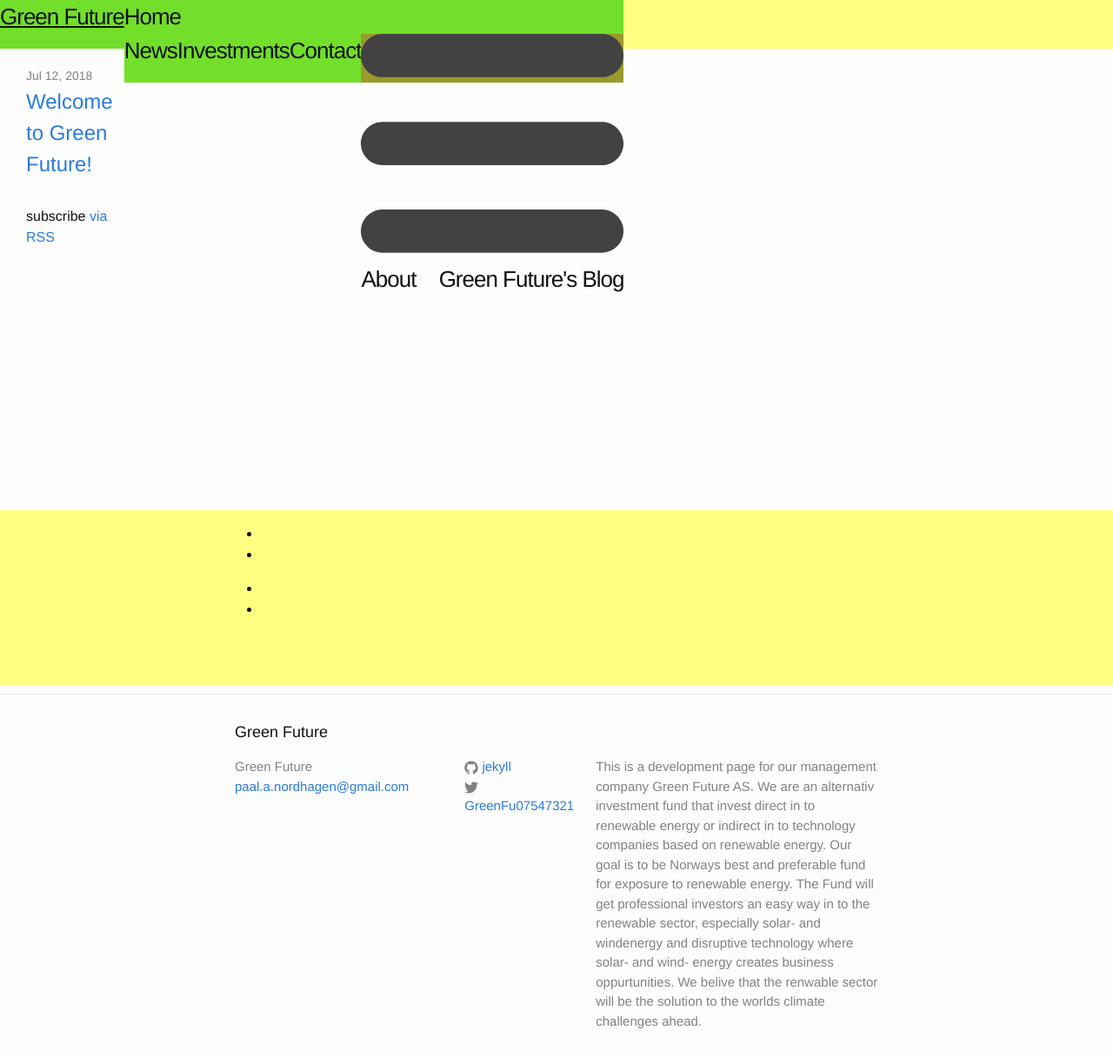
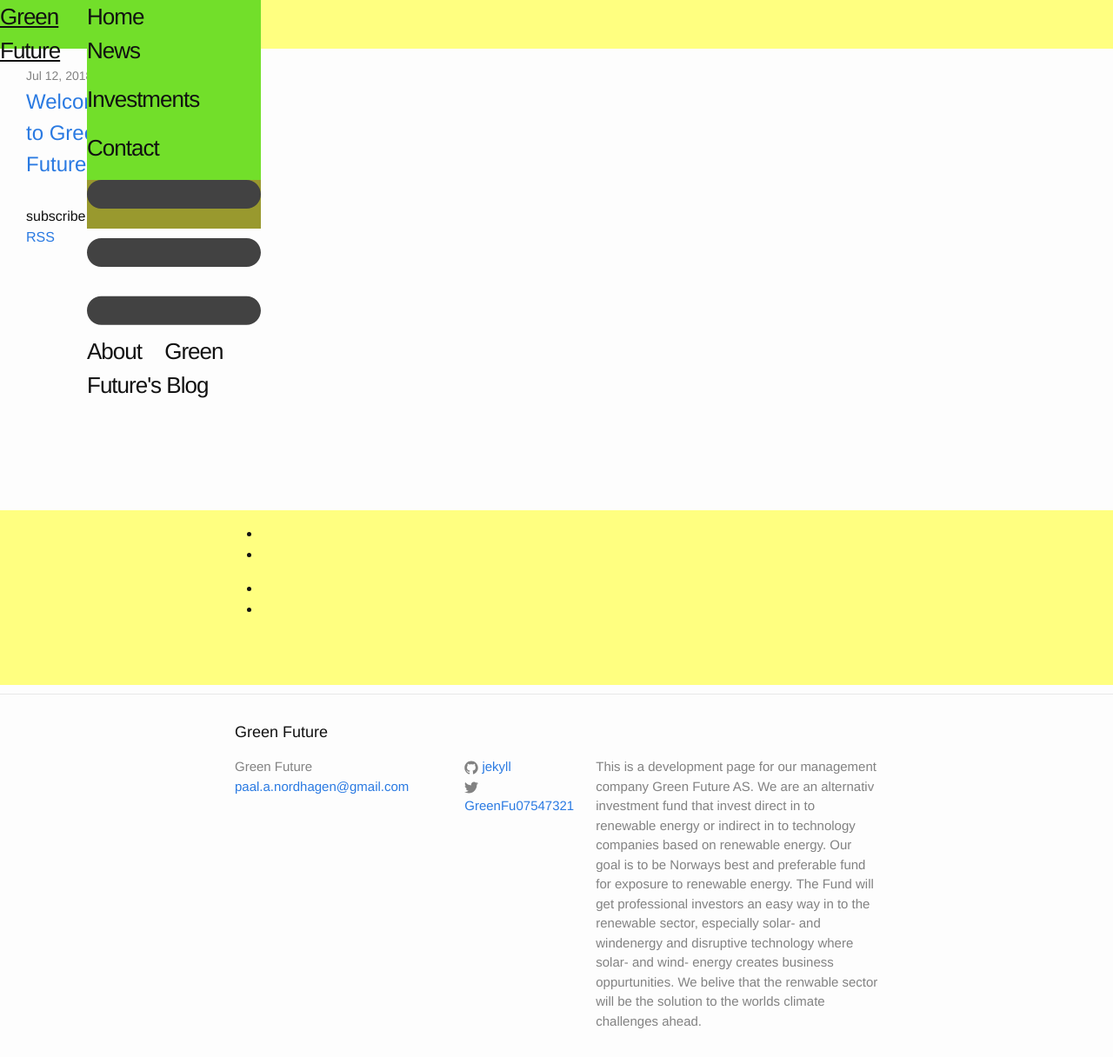
Before and after one commit to Paal-August/Paal-August.github.io, a Jekyll site: the page built from index.html, in a window 1280 px wide and 1216 px high. Shown: the whole window at 87% size. Built offline with Jekyll 4.4.1, drawn with Linux system fonts in a browser that asks for light colours.

Commit message:
Update _layout.scss

```diff
--- a/_sass/_layout.scss
+++ b/_sass/_layout.scss
@@ -28,10 +28,10 @@
 .site-title {
     font-size: 26px;
     height:56px;
+    width:100px;
     letter-spacing: -1px;
     margin-bottom: 0;
     float: left;
-    height:56px;
     background-color:#72DF2A;
     display:inline-block;
     &,
@@ -42,7 +42,7 @@
 
 .site-menu {
     font-size: 26px;
-
+    width:200px;
     height:56px;
     letter-spacing: -1px;
     margin-bottom: 0;
@@ -56,6 +56,7 @@
 .site-nav {
     font-size: 26px;
     height:56px;
+    width:200px;
     letter-spacing: -1px;
     margin-bottom: 0;
     float: left;
```
